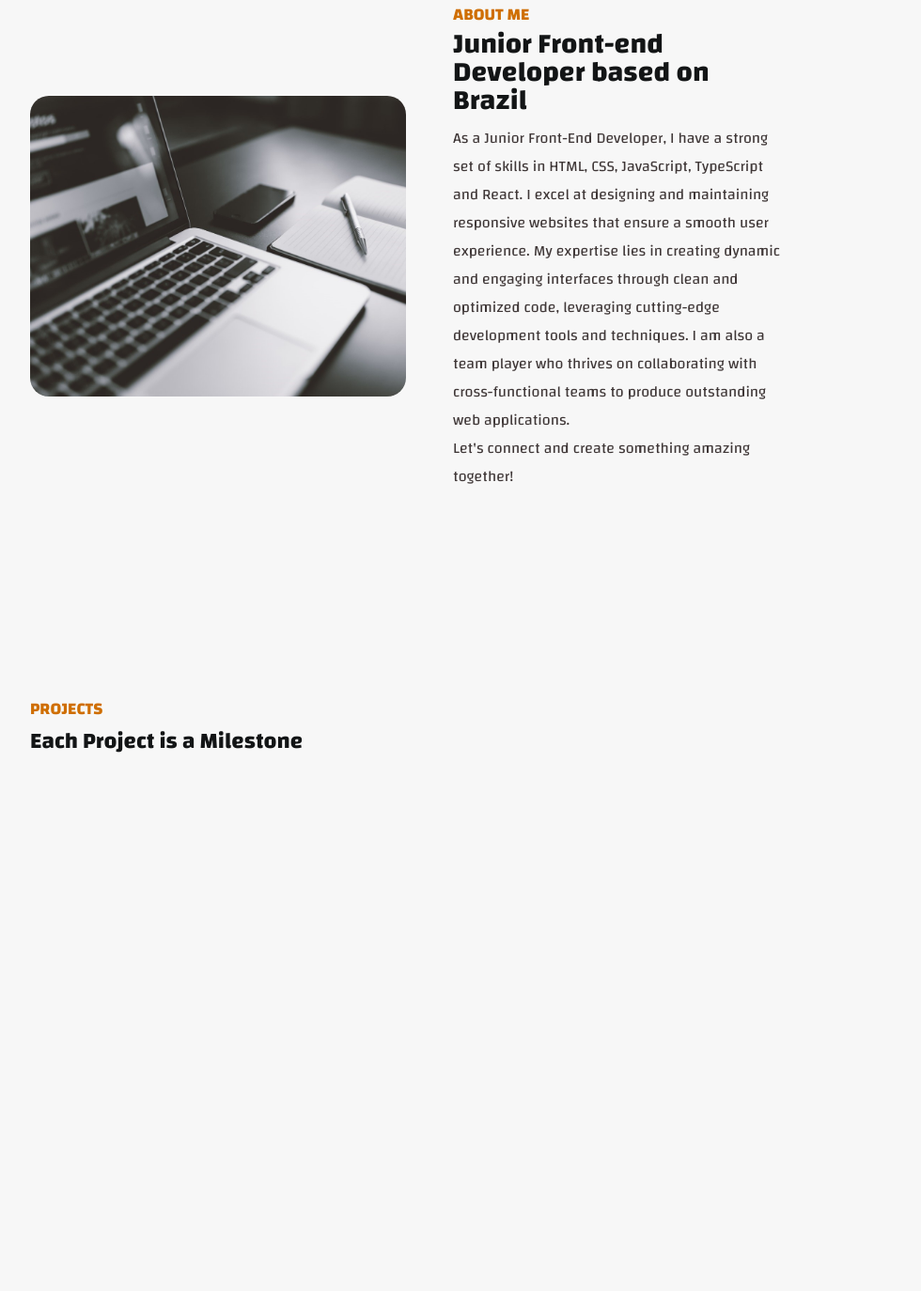
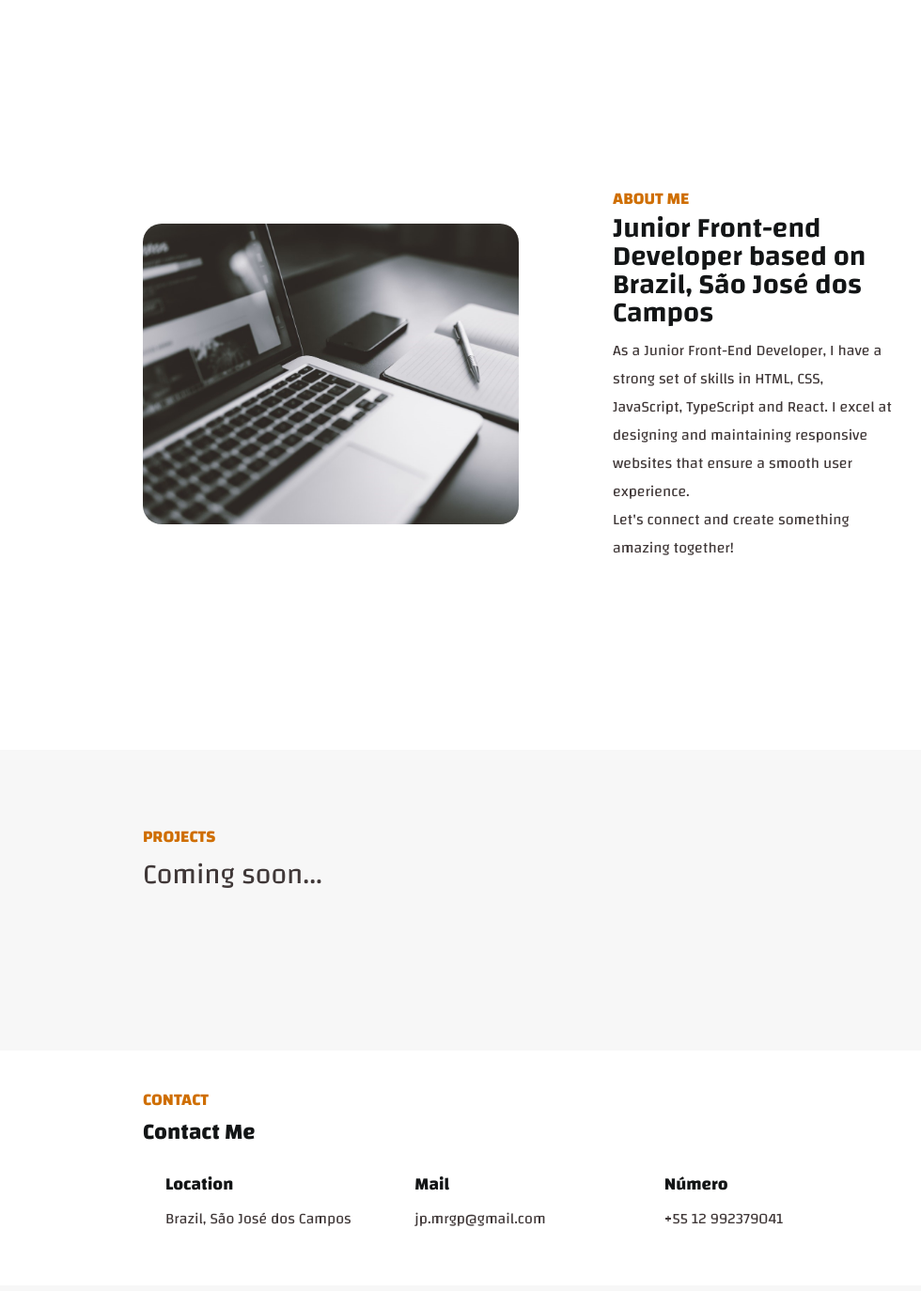
Before and after one commit to JaumoJaum/Portfolio, a plain HTML site: page site/index.html in a window 1280 px wide. Shown: the part 906-2280 px from the top of the page at 94% size, without its empty margins (248-1228 px from the left). Drawn offline with Linux system fonts and the light colour scheme.

Commit message:
update day 7

```diff
--- a/site/index.html
+++ b/site/index.html
@@ -53,43 +53,37 @@
                     <div class="ling-icons">
                         <img src="src/imagens/html-icon.png" alt="HTML" draggable="false">
                         <img src="src/imagens/css-icon.png" alt="CSS" draggable="false">
-                        <img src="src/imagens/js-icon.png" alt="JavaScript" draggable="false">
-                        <img src="src/imagens/ts-icon.png" alt="TypeScript" draggable="false">
+                        <img class="round" src="src/imagens/js-icon.png" alt="JavaScript" draggable="false">
+                        <img class="round" src="src/imagens/ts-icon.png" alt="TypeScript" draggable="false">
                         <img src="src/imagens/react-icon.png" alt="React" draggable="false">
                     </div>
                 </div>
             </nav>
+            <nav class="backgroundabout">
                 <nav class="aboutme" id="About">
+
                     <div class="container">
                         <div class="group2">
                             <img class="imgabout" src="src/imagens/img-about.jpg" alt="HTML" draggable="false">
                         </div>
                         <div class="group1">
                             <h1 class="about">ABOUT ME</h1>
-                        <h1 class="subabout">Junior Front-end Developer based on Brazil</h1>
+                            <h1 class="subabout">Junior Front-end Developer based on Brazil, São José dos Campos</h1>
                             <p class="sobremim">As a Junior Front-End Developer, I have a strong set of skills in HTML,
                                 CSS,
                                 JavaScript, TypeScript and React. I excel at designing and maintaining responsive
-                            websites that ensure
-                            a
-                            smooth user experience. My expertise lies in creating dynamic and engaging interfaces
-                            through
-                            clean and optimized code, leveraging cutting-edge development tools and techniques. I am
-                            also a
-                            team player who thrives on collaborating with cross-functional teams to produce
-                            outstanding
-                            web
-                            applications.<br>
+                                websites that ensure a smooth user experience.<br>
 
                                 Let's connect and create something amazing together!</p>
                         </div>
                     </div>
                 </nav>
+            </nav>
             <nav class="projects" id="Projects">
                 <div class="containerproject">
                     <div class="offset">
                         <h1 class="projecttittle">PROJECTS</h1>
-                        <h1 class="subproject">Each Project is a Milestone</p>
+                        <p class="subproject">Coming soon...</p>
                             <div>
                                 <div class="projetos">
 
@@ -101,16 +95,30 @@
             <nav class="backgroundcont">
                 <div class="containercontact">
                     <h1 id="Contact" class="contactittle">CONTACT</h1>
+                    <div class="contact-me">
+                        <h2>Contact Me</h2>
                         <div class="contact-info">
                             <div class="contact-item">
+                                <div class="contact-text">
                                     <h3>Location</h3>
-                            <p class="subcontact">Brazil, São José dos Campos</p>
+                                    <p>Brazil, São José dos Campos</p>
+                                </div>
                             </div>
                             <div class="contact-item">
+                                <div class="contact-text">
                                     <h3>Mail</h3>
-                            <p class="subcontact">jp.mrgp@gmail.com</p>
+                                    <p>jp.mrgp@gmail.com</p>
                                 </div>
                             </div>
+                            <div class="contact-item">
+                                <div class="contact-text">
+                                    <h3>Número</h3>
+                                    <p>+55 12 992379041</p>
+                                </div>
+                            </div>
+                        </div>
+                    </div>
+
             </nav>
         </main>
 
--- a/site/src/css/style.css
+++ b/site/src/css/style.css
@@ -78,20 +78,13 @@ main {
 
 /* Body */
 
-.portifolio {
-  margin: 0;
-  background-color: var(--bg);
-}
-
 
 /* Home */
 
 .home {
     height: 80vh;
-    margin-top: 8vh;
     position: relative;
-    top: 20vh;
-    left: 35vh;
+    left: 50vh;
     max-width: 100vh;
     align-items: center;
 }
@@ -147,6 +140,10 @@ main {
     font-weight: 600;
 }
 
+.round {
+    border-radius: 8px;
+}
+
 .ling-icons {
     display: flex;
     flex-wrap: wrap;
@@ -169,23 +166,28 @@ main {
     height: 100vh;
     margin-top: 8vh;
     position: relative;
-    left: 35vh;
+    left: 50vh;
     max-width: 100vh;
     align-items: center;
     top: 0px;
+}
+
+.backgroundabout {
+    width: 100%;
+    background-color: var(--w);
 }
 
 .container {
     display: inline-flex;
     align-items: center;
     justify-content: center;
-    gap: 50px;
+    gap: 100px;
 }
 
 .group1 {
     display: flex;
     flex-direction: column;
-    max-width: 600px;
+    max-width: 500px;
 }
 
 .group2 {
@@ -207,6 +209,7 @@ main {
     font-size: 30px;
     margin-top: 4px;
     margin-bottom: 10px;
+    font-weight: 600;
 }
 
 .imgabout {
@@ -219,9 +222,9 @@ main {
 /* Projects */
 
 .containerproject {
-    height: 100vh;
+    height: 50vh;
     position: relative;
-    left: 35vh;
+    left: 50vh;
     max-width: 100vh;
     align-items: center;
     top: 0px;
@@ -234,7 +237,7 @@ main {
  }
 
 .projects {
-    height: 100vh;
+    height: 40vh;
 }
 .projecttittle {
     color:var(--br);
@@ -242,11 +245,15 @@ main {
     font-size: 18px;
 }
 
+.subproject {
+    font-size: 30px;
+}
+
 /* Contact */
 
 .containercontact {
     position: relative;
-    left: 35vh;
+    left: 50vh;
     max-width: 100vh;
     align-items: center;
     top: 0px;
```
Also changed, not shown: site/src/imagens/foto1.jpeg (deleted). Lines whose indentation alone changed are shown as unchanged.
